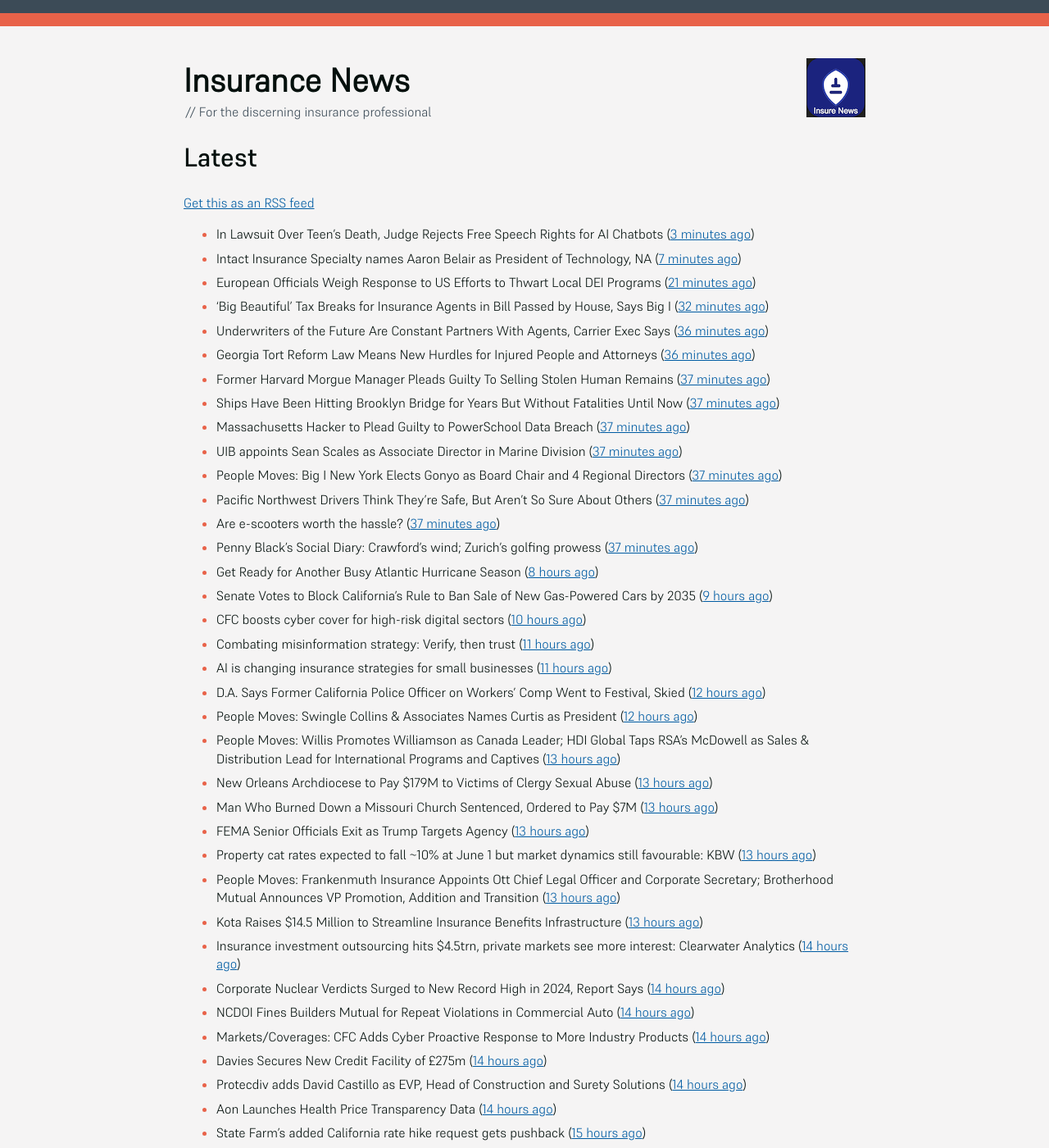
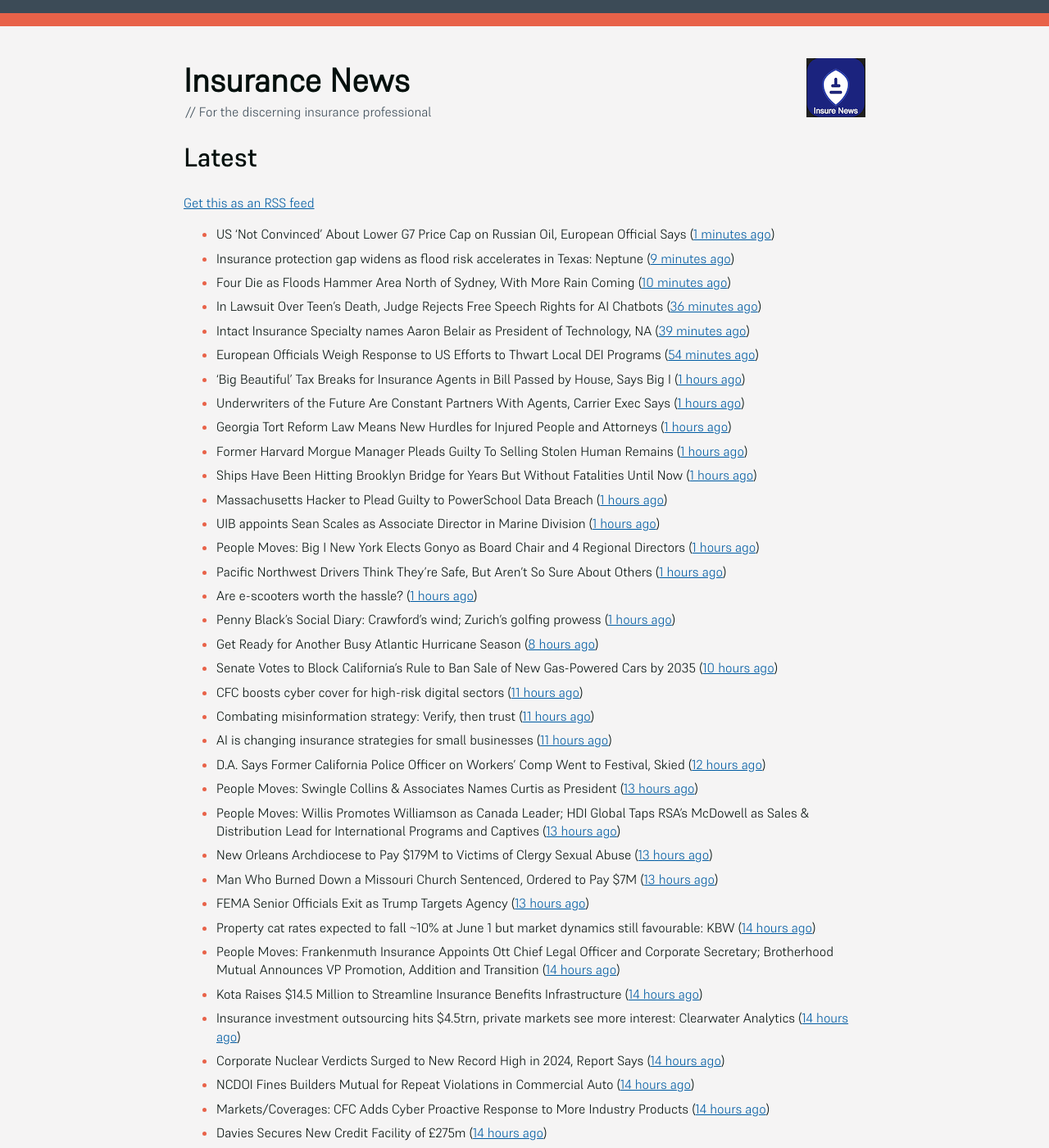
Before and after one commit to mat-0/feeds.thechels.uk, a Jekyll site: the page built from index.md, in a window 1280 px wide and 1400 px high. Shown: the whole window at 82% size. Built offline with Jekyll 4.4.1, drawn with Linux system fonts in a browser that asks for light colours; some of the changed text lies outside the part shown.

Commit message:
New Feed

```diff
--- a/index.md
+++ b/index.md
@@ -8,73 +8,73 @@ description: Latest Updates
 [Get this as an RSS feed](/feed.rss)
 
 <!-- news_marker starts -->
-- In Lawsuit Over Teen’s Death, Judge Rejects Free Speech Rights for AI Chatbots ([3 minutes ago](https://www.insurancejournal.com/news/national/2025/05/23/824758.htm))
-- Intact Insurance Specialty names Aaron Belair as President of Technology, NA ([7 minutes ago](https://www.reinsurancene.ws/intact-insurance-specialty-names-aaron-belair-as-president-of-technology-na/))
-- European Officials Weigh Response to US Efforts to Thwart Local DEI Programs ([21 minutes ago](https://www.insurancejournal.com/news/international/2025/05/23/824762.htm))
-- ‘Big Beautiful’ Tax Breaks for Insurance Agents in Bill Passed by House, Says Big I ([32 minutes ago](https://www.insurancejournal.com/news/national/2025/05/23/824883.htm))
-- Underwriters of the Future Are Constant Partners With Agents, Carrier Exec Says ([36 minutes ago](https://www.insurancejournal.com/news/national/2025/05/23/824719.htm))
-- Georgia Tort Reform Law Means New Hurdles for Injured People and Attorneys ([36 minutes ago](https://www.insurancejournal.com/news/southeast/2025/05/23/824861.htm))
-- Former Harvard Morgue Manager Pleads Guilty To Selling Stolen Human Remains ([37 minutes ago](https://www.insurancejournal.com/news/east/2025/05/23/824859.htm))
-- Ships Have Been Hitting Brooklyn Bridge for Years But Without Fatalities Until Now ([37 minutes ago](https://www.insurancejournal.com/news/east/2025/05/23/824881.htm))
-- Massachusetts Hacker to Plead Guilty to PowerSchool Data Breach ([37 minutes ago](https://www.insurancejournal.com/news/east/2025/05/23/824874.htm))
-- UIB appoints Sean Scales as Associate Director in Marine Division ([37 minutes ago](https://www.reinsurancene.ws/uib-appoints-sean-scales-as-associate-director-in-marine-division/))
-- People Moves: Big I New York Elects Gonyo as Board Chair and 4 Regional Directors ([37 minutes ago](https://www.insurancejournal.com/news/east/2025/05/23/824816.htm))
-- Pacific Northwest Drivers Think They’re Safe, But Aren’t So Sure About Others ([37 minutes ago](https://www.insurancejournal.com/news/west/2025/05/23/824682.htm))
-- Are e-scooters worth the hassle? ([37 minutes ago](https://www.postonline.co.uk/regulation/7957744/are-e-scooters-worth-the-hassle))
-- Penny Black’s Social Diary: Crawford’s wind; Zurich’s golfing prowess ([37 minutes ago](https://www.postonline.co.uk/people/7957569/penny-black%E2%80%99s-social-diary-crawford%E2%80%99s-wind-zurich%E2%80%99s-golfing-prowess))
+- US ‘Not Convinced’ About Lower G7 Price Cap on Russian Oil, European Official Says ([1 minutes ago](https://www.insurancejournal.com/news/international/2025/05/23/824931.htm))
+- Insurance protection gap widens as flood risk accelerates in Texas: Neptune ([9 minutes ago](https://www.reinsurancene.ws/insurance-protection-gap-widens-as-flood-risk-accelerates-in-texas-neptune/))
+- Four Die as Floods Hammer Area North of Sydney, With More Rain Coming ([10 minutes ago](https://www.insurancejournal.com/news/international/2025/05/23/824927.htm))
+- In Lawsuit Over Teen’s Death, Judge Rejects Free Speech Rights for AI Chatbots ([36 minutes ago](https://www.insurancejournal.com/news/national/2025/05/23/824758.htm))
+- Intact Insurance Specialty names Aaron Belair as President of Technology, NA ([39 minutes ago](https://www.reinsurancene.ws/intact-insurance-specialty-names-aaron-belair-as-president-of-technology-na/))
+- European Officials Weigh Response to US Efforts to Thwart Local DEI Programs ([54 minutes ago](https://www.insurancejournal.com/news/international/2025/05/23/824762.htm))
+- ‘Big Beautiful’ Tax Breaks for Insurance Agents in Bill Passed by House, Says Big I ([1 hours ago](https://www.insurancejournal.com/news/national/2025/05/23/824883.htm))
+- Underwriters of the Future Are Constant Partners With Agents, Carrier Exec Says ([1 hours ago](https://www.insurancejournal.com/news/national/2025/05/23/824719.htm))
+- Georgia Tort Reform Law Means New Hurdles for Injured People and Attorneys ([1 hours ago](https://www.insurancejournal.com/news/southeast/2025/05/23/824861.htm))
+- Former Harvard Morgue Manager Pleads Guilty To Selling Stolen Human Remains ([1 hours ago](https://www.insurancejournal.com/news/east/2025/05/23/824859.htm))
+- Ships Have Been Hitting Brooklyn Bridge for Years But Without Fatalities Until Now ([1 hours ago](https://www.insurancejournal.com/news/east/2025/05/23/824881.htm))
+- Massachusetts Hacker to Plead Guilty to PowerSchool Data Breach ([1 hours ago](https://www.insurancejournal.com/news/east/2025/05/23/824874.htm))
+- UIB appoints Sean Scales as Associate Director in Marine Division ([1 hours ago](https://www.reinsurancene.ws/uib-appoints-sean-scales-as-associate-director-in-marine-division/))
+- People Moves: Big I New York Elects Gonyo as Board Chair and 4 Regional Directors ([1 hours ago](https://www.insurancejournal.com/news/east/2025/05/23/824816.htm))
+- Pacific Northwest Drivers Think They’re Safe, But Aren’t So Sure About Others ([1 hours ago](https://www.insurancejournal.com/news/west/2025/05/23/824682.htm))
+- Are e-scooters worth the hassle? ([1 hours ago](https://www.postonline.co.uk/regulation/7957744/are-e-scooters-worth-the-hassle))
+- Penny Black’s Social Diary: Crawford’s wind; Zurich’s golfing prowess ([1 hours ago](https://www.postonline.co.uk/people/7957569/penny-black%E2%80%99s-social-diary-crawford%E2%80%99s-wind-zurich%E2%80%99s-golfing-prowess))
 - Get Ready for Another Busy Atlantic Hurricane Season ([8 hours ago](https://www.insurancejournal.com/news/national/2025/05/22/824899.htm))
-- Senate Votes to Block California’s Rule to Ban Sale of New Gas-Powered Cars by 2035 ([9 hours ago](https://www.insurancejournal.com/news/west/2025/05/22/824884.htm))
-- CFC boosts cyber cover for high-risk digital sectors ([10 hours ago](https://www.insurancebusinessmag.com/uk/news/breaking-news/cfc-boosts-cyber-cover-for-highrisk-digital-sectors-536652.aspx))
+- Senate Votes to Block California’s Rule to Ban Sale of New Gas-Powered Cars by 2035 ([10 hours ago](https://www.insurancejournal.com/news/west/2025/05/22/824884.htm))
+- CFC boosts cyber cover for high-risk digital sectors ([11 hours ago](https://www.insurancebusinessmag.com/uk/news/breaking-news/cfc-boosts-cyber-cover-for-highrisk-digital-sectors-536652.aspx))
 - Combating misinformation strategy: Verify, then trust ([11 hours ago](https://www.dig-in.com/opinion/strategies-for-fighting-misinformation))
 - AI is changing insurance strategies for small businesses ([11 hours ago](https://www.dig-in.com/opinion/ai-is-changing-insurance-strategies-for-small-businesses))
 - D.A. Says Former California Police Officer on Workers’ Comp Went to Festival, Skied ([12 hours ago](https://www.insurancejournal.com/news/west/2025/05/22/824698.htm))
-- People Moves: Swingle Collins & Associates Names Curtis as President ([12 hours ago](https://www.insurancejournal.com/news/southcentral/2025/05/22/824852.htm))
+- People Moves: Swingle Collins & Associates Names Curtis as President ([13 hours ago](https://www.insurancejournal.com/news/southcentral/2025/05/22/824852.htm))
 - People Moves: Willis Promotes Williamson as Canada Leader; HDI Global Taps RSA’s McDowell as Sales & Distribution Lead for International Programs and Captives ([13 hours ago](https://www.insurancejournal.com/news/international/2025/05/22/824842.htm))
 - New Orleans Archdiocese to Pay $179M to Victims of Clergy Sexual Abuse ([13 hours ago](https://www.insurancejournal.com/news/southcentral/2025/05/22/824844.htm))
 - Man Who Burned Down a Missouri Church Sentenced, Ordered to Pay $7M ([13 hours ago](https://www.insurancejournal.com/news/midwest/2025/05/22/824838.htm))
 - FEMA Senior Officials Exit as Trump Targets Agency ([13 hours ago](https://www.insurancejournal.com/news/national/2025/05/22/824833.htm))
-- Property cat rates expected to fall ~10% at June 1 but market dynamics still favourable: KBW ([13 hours ago](https://www.reinsurancene.ws/property-cat-rates-expected-to-fall-10-at-june-1-but-market-dynamics-still-favourable-kbw/))
-- People Moves: Frankenmuth Insurance Appoints Ott Chief Legal Officer and Corporate Secretary; Brotherhood Mutual Announces VP Promotion, Addition and Transition ([13 hours ago](https://www.insurancejournal.com/news/midwest/2025/05/22/824823.htm))
-- Kota Raises $14.5 Million to Streamline Insurance Benefits Infrastructure ([13 hours ago](https://www.insurtechinsights.com/kota-raises-14-5-million-to-streamline-insurance-benefits-infrastructure/))
+- Property cat rates expected to fall ~10% at June 1 but market dynamics still favourable: KBW ([14 hours ago](https://www.reinsurancene.ws/property-cat-rates-expected-to-fall-10-at-june-1-but-market-dynamics-still-favourable-kbw/))
+- People Moves: Frankenmuth Insurance Appoints Ott Chief Legal Officer and Corporate Secretary; Brotherhood Mutual Announces VP Promotion, Addition and Transition ([14 hours ago](https://www.insurancejournal.com/news/midwest/2025/05/22/824823.htm))
+- Kota Raises $14.5 Million to Streamline Insurance Benefits Infrastructure ([14 hours ago](https://www.insurtechinsights.com/kota-raises-14-5-million-to-streamline-insurance-benefits-infrastructure/))
 - Insurance investment outsourcing hits $4.5trn, private markets see more interest: Clearwater Analytics ([14 hours ago](https://www.reinsurancene.ws/insurance-investment-outsourcing-hits-4-5trn-private-markets-see-more-interest-clearwater-analytics/))
 - Corporate Nuclear Verdicts Surged to New Record High in 2024, Report Says ([14 hours ago](https://www.insurancejournal.com/news/national/2025/05/22/824792.htm))
 - NCDOI Fines Builders Mutual for Repeat Violations in Commercial Auto ([14 hours ago](https://www.insurancejournal.com/news/southeast/2025/05/22/824808.htm))
 - Markets/Coverages: CFC Adds Cyber Proactive Response to More Industry Products ([14 hours ago](https://www.insurancejournal.com/news/national/2025/05/22/824804.htm))
 - Davies Secures New Credit Facility of £275m ([14 hours ago](https://insurance-edge.net/2025/05/22/davies-secures-new-credit-facility-of-275m/))
-- Protecdiv adds David Castillo as EVP, Head of Construction and Surety Solutions ([14 hours ago](https://www.reinsurancene.ws/protecdiv-adds-david-castillo-as-evp-head-of-construction-and-surety-solutions/))
-- Aon Launches Health Price Transparency Data ([14 hours ago](https://insurance-edge.net/2025/05/22/aon-launches-health-price-transparency-data/))
+- Protecdiv adds David Castillo as EVP, Head of Construction and Surety Solutions ([15 hours ago](https://www.reinsurancene.ws/protecdiv-adds-david-castillo-as-evp-head-of-construction-and-surety-solutions/))
+- Aon Launches Health Price Transparency Data ([15 hours ago](https://insurance-edge.net/2025/05/22/aon-launches-health-price-transparency-data/))
 - State Farm's added California rate hike request gets pushback ([15 hours ago](https://www.dig-in.com/news/state-farms-added-california-rate-hike-gets-pushback))
 - Hiscox targets double-digit Retail premium growth by 2028 ([15 hours ago](https://www.reinsurancene.ws/hiscox-targets-double-digit-retail-premium-growth-by-2028/))
-- AM Best warns NOAA disaster data cutoff could hinder insurers’ response to secondary perils ([15 hours ago](https://www.reinsurancene.ws/am-best-warns-noaa-disaster-data-cutoff-could-hinder-insurers-response-to-secondary-perils/))
-- Plane Crashes into San Diego Neighborhood, Setting Homes and Vehicles on Fire ([15 hours ago](https://www.insurancejournal.com/news/west/2025/05/22/824787.htm))
+- AM Best warns NOAA disaster data cutoff could hinder insurers’ response to secondary perils ([16 hours ago](https://www.reinsurancene.ws/am-best-warns-noaa-disaster-data-cutoff-could-hinder-insurers-response-to-secondary-perils/))
+- Plane Crashes into San Diego Neighborhood, Setting Homes and Vehicles on Fire ([16 hours ago](https://www.insurancejournal.com/news/west/2025/05/22/824787.htm))
 - SMEs Are Looking to Boost Their Insurance Cover, Says New Survey ([16 hours ago](https://insurance-edge.net/2025/05/22/smes-are-looking-to-boost-their-insurance-cover-says-new-survey/))
 - Ethena backed OnRe launches structured yield product ([16 hours ago](https://www.reinsurancene.ws/ethena-backed-onre-launches-structured-yield-product/))
-- GFIA urges IAIS to address the growing global pension protection gap ([16 hours ago](https://www.reinsurancene.ws/gfia-urges-iais-to-address-the-growing-global-pension-protection-gap/))
-- MAPFRE Economics Unit Publishes Report ([16 hours ago](https://insurance-edge.net/2025/05/22/mapfre-economics-unit-publishes-report/))
-- Previsico Report Finds Fewer Than 30% of UK Businesses Prepared for Growing Flood Risks Amid Climate Change ([16 hours ago](https://www.insurtechinsights.com/previsico-report-finds-fewer-than-30-of-uk-businesses-prepared-for-growing-flood-risks-amid-climate-change/))
-- Davies £275m in new senior credit facilities to help accelerate growth strategy ([17 hours ago](https://www.reinsurancene.ws/davies-275m-in-new-senior-credit-facilities-to-help-accelerate-growth-strategy/))
-- Bankruptcy Judge Approves Norwich Diocese Plan With $31 Million for Abuse Survivors ([17 hours ago](https://www.insurancejournal.com/news/east/2025/05/22/824771.htm))
-- Air Traffic Control System Failing Americans, Airline CEOs Say ([17 hours ago](https://www.insurancejournal.com/news/national/2025/05/22/824772.htm))
-- Marsh McLennan settles massive lawsuit ([17 hours ago](https://www.insurancebusinessmag.com/uk/news/legal-insights/marsh-mclennan-settles-massive-lawsuit-536579.aspx))
-- Safe Web Teams Up With Chubb on Cyber Threats ([17 hours ago](https://insurance-edge.net/2025/05/22/safe-web-teams-up-with-chubb-on-cyber-threats/))
-- Deals: BMS Group Buys Turkish Insurance Broking Firm ([18 hours ago](https://insurance-edge.net/2025/05/22/deals-bms-group-buys-turkish-insurance-broking-firm/))
-- Davies secures £275m for M&A and genAI investment ([18 hours ago](https://www.postonline.co.uk/claims/7957808/davies-secures-%C2%A3275m-for-ma-and-genai-investment))
+- GFIA urges IAIS to address the growing global pension protection gap ([17 hours ago](https://www.reinsurancene.ws/gfia-urges-iais-to-address-the-growing-global-pension-protection-gap/))
+- MAPFRE Economics Unit Publishes Report ([17 hours ago](https://insurance-edge.net/2025/05/22/mapfre-economics-unit-publishes-report/))
+- Previsico Report Finds Fewer Than 30% of UK Businesses Prepared for Growing Flood Risks Amid Climate Change ([17 hours ago](https://www.insurtechinsights.com/previsico-report-finds-fewer-than-30-of-uk-businesses-prepared-for-growing-flood-risks-amid-climate-change/))
+- Marsh McLennan settles massive lawsuit ([18 hours ago](https://www.insurancebusinessmag.com/uk/news/legal-insights/marsh-mclennan-settles-massive-lawsuit-536579.aspx))
+- Safe Web Teams Up With Chubb on Cyber Threats ([18 hours ago](https://insurance-edge.net/2025/05/22/safe-web-teams-up-with-chubb-on-cyber-threats/))
+- Deals: BMS Group Buys Turkish Insurance Broking Firm ([19 hours ago](https://insurance-edge.net/2025/05/22/deals-bms-group-buys-turkish-insurance-broking-firm/))
+- Davies secures £275m for M&A and genAI investment ([19 hours ago](https://www.postonline.co.uk/claims/7957808/davies-secures-%C2%A3275m-for-ma-and-genai-investment))
 - The case for MBOs: Yutree's managing director urges brokers to rethink their future ([19 hours ago](https://www.insurancebusinessmag.com/uk/news/business-resilience/the-case-for-mbos-yutrees-managing-director-urges-brokers-to-rethink-their-future-536561.aspx))
 - Shifting the charity insurance mindset: how brokers can drive proactive risk protection ([19 hours ago](https://www.insurancebusinessmag.com/uk/news/non-profits/shifting-the-charity-insurance-mindset-how-brokers-can-drive-proactive-risk-protection-536560.aspx))
 - HDI Global sees strong start to 2025 despite catastrophe losses ([19 hours ago](https://www.insurancebusinessmag.com/uk/news/breaking-news/hdi-global-sees-strong-start-to-2025-despite-catastrophe-losses-536559.aspx))
 - New tax year welcomes record high IPT receipts ([19 hours ago](https://www.insurancebusinessmag.com/uk/news/breaking-news/new-tax-year-welcomes-record-high-ipt-receipts-536558.aspx))
 - Prudential Financial Taps Neutrinos to Expand Life Insurance Access for Underserved U.S. Markets ([19 hours ago](https://www.insurtechinsights.com/prudential-financial-taps-neutrinos-to-expand-life-insurance-access-for-underserved-u-s-markets/))
 - Generali posts growth across all segments in Q1 update ([19 hours ago](https://www.insurancebusinessmag.com/uk/news/breaking-news/generali-posts-growth-across-all-segments-in-q1-update-536552.aspx))
-- STEP reacts to the Law Commission’s reform of wills, including recommendations that marriage will no longer revoke a will ([19 hours ago](https://ifamagazine.com/step-reacts-to-the-law-commissions-reform-of-wills-including-recommendations-that-marriage-will-no-longer-revoke-a-will/))
-- RSA targets 30-minute quotes using AI-driven platform ([19 hours ago](https://www.postonline.co.uk/commercial/7957756/rsa-targets-30-minute-quotes-using-ai-driven-platform))
+- STEP reacts to the Law Commission’s reform of wills, including recommendations that marriage will no longer revoke a will ([20 hours ago](https://ifamagazine.com/step-reacts-to-the-law-commissions-reform-of-wills-including-recommendations-that-marriage-will-no-longer-revoke-a-will/))
+- RSA targets 30-minute quotes using AI-driven platform ([20 hours ago](https://www.postonline.co.uk/commercial/7957756/rsa-targets-30-minute-quotes-using-ai-driven-platform))
 - King Risk Partners Expands Northeast Presence with Acquisition of Fidens Insurance Brokers ([20 hours ago](https://www.insurtechinsights.com/king-risk-partners-expands-northeast-presence-with-acquisition-of-fidens-insurance-brokers/))
-- Galjaard cautious of history repeating itself with returning competition ([20 hours ago](https://www.postonline.co.uk/news/7957781/galjaard-cautious-of-history-repeating-itself-with-returning-competition))
-- Aviva’s Storah urges homeowners to get gardens climate-ready ([21 hours ago](https://www.postonline.co.uk/personal/7957795/aviva%E2%80%99s-storah-urges-homeowners-to-get-gardens-climate-ready))
+- Galjaard cautious of history repeating itself with returning competition ([21 hours ago](https://www.postonline.co.uk/news/7957781/galjaard-cautious-of-history-repeating-itself-with-returning-competition))
+- Aviva’s Storah urges homeowners to get gardens climate-ready ([22 hours ago](https://www.postonline.co.uk/personal/7957795/aviva%E2%80%99s-storah-urges-homeowners-to-get-gardens-climate-ready))
 - Scottish Widows turns to AI to speed up protection insurance claims and underwriting with Sprout.ai ([22 hours ago](https://ifamagazine.com/scottish-widows-turns-to-ai-to-speed-up-protection-insurance-claims-and-underwriting-with-sprout-ai/))
-- UK flash flood warning as risk gap exposed ([23 hours ago](https://www.insurancebusinessmag.com/uk/news/catastrophe/uk-flash-flood-warning-as-risk-gap-exposed-536538.aspx))
-- Geo Underwriting partners up to boost agricultural clients ([23 hours ago](https://www.insurancebusinessmag.com/uk/news/property-insurance/geo-underwriting-partners-up-to-boost-agricultural-clients-536537.aspx))
-- Insurance moves: Aspen, Send and AXA XL ([23 hours ago](https://www.insurancebusinessmag.com/uk/news/breaking-news/insurance-moves-aspen-send-and-axa-xl-536536.aspx))
-- Stubben Edge Group acquires Jaywing UK ([23 hours ago](https://www.insurancebusinessmag.com/uk/news/breaking-news/stubben-edge-group-acquires-jaywing-uk-536535.aspx))
+- UK flash flood warning as risk gap exposed ([1 days ago](https://www.insurancebusinessmag.com/uk/news/catastrophe/uk-flash-flood-warning-as-risk-gap-exposed-536538.aspx))
+- Geo Underwriting partners up to boost agricultural clients ([1 days ago](https://www.insurancebusinessmag.com/uk/news/property-insurance/geo-underwriting-partners-up-to-boost-agricultural-clients-536537.aspx))
+- Insurance moves: Aspen, Send and AXA XL ([1 days ago](https://www.insurancebusinessmag.com/uk/news/breaking-news/insurance-moves-aspen-send-and-axa-xl-536536.aspx))
+- Stubben Edge Group acquires Jaywing UK ([1 days ago](https://www.insurancebusinessmag.com/uk/news/breaking-news/stubben-edge-group-acquires-jaywing-uk-536535.aspx))
 - Time to peel back credit hire assumptions ([1 days ago](https://www.postonline.co.uk/personal/7957762/time-to-peel-back-credit-hire-assumptions))
 - Q&A: Julian Tomlinson, Alps ([1 days ago](https://www.postonline.co.uk/broker/7957208/qa-julian-tomlinson-alps))
 - Throwback Thursday: Oil slick unpicked; BSE liability ([1 days ago](https://www.postonline.co.uk/commercial/7956605/throwback-thursday-oil-slick-unpicked-bse-liability))
```
Also changed, not shown: other parts of index.md (+7 -7 lines).
